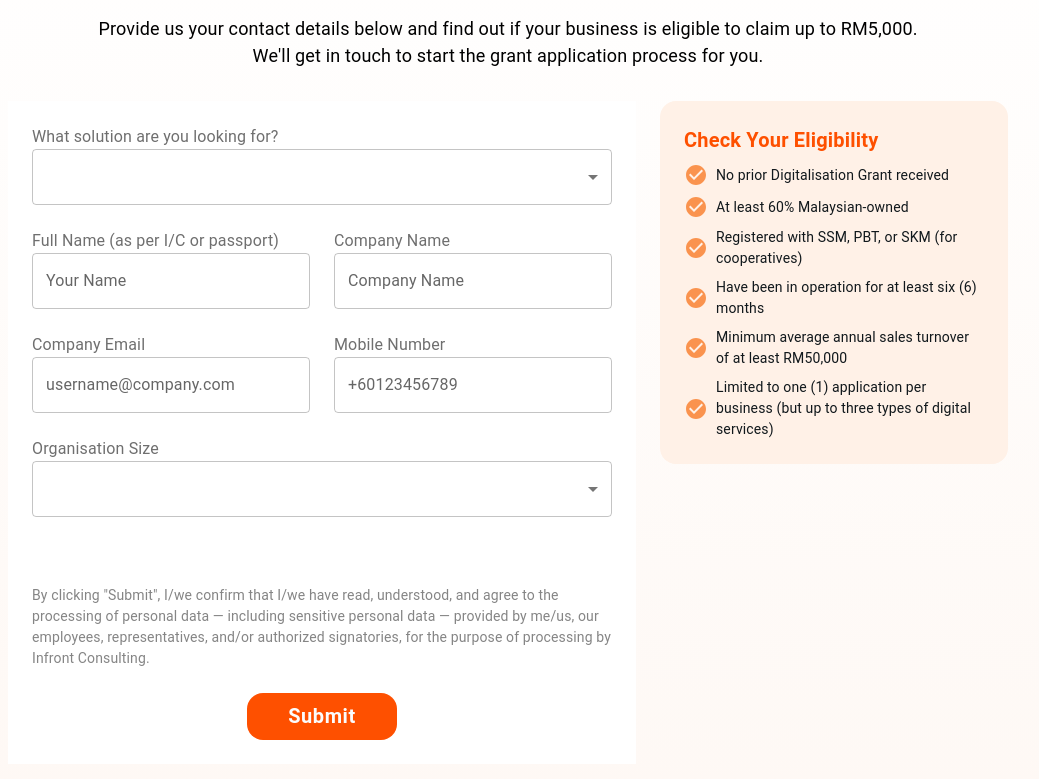
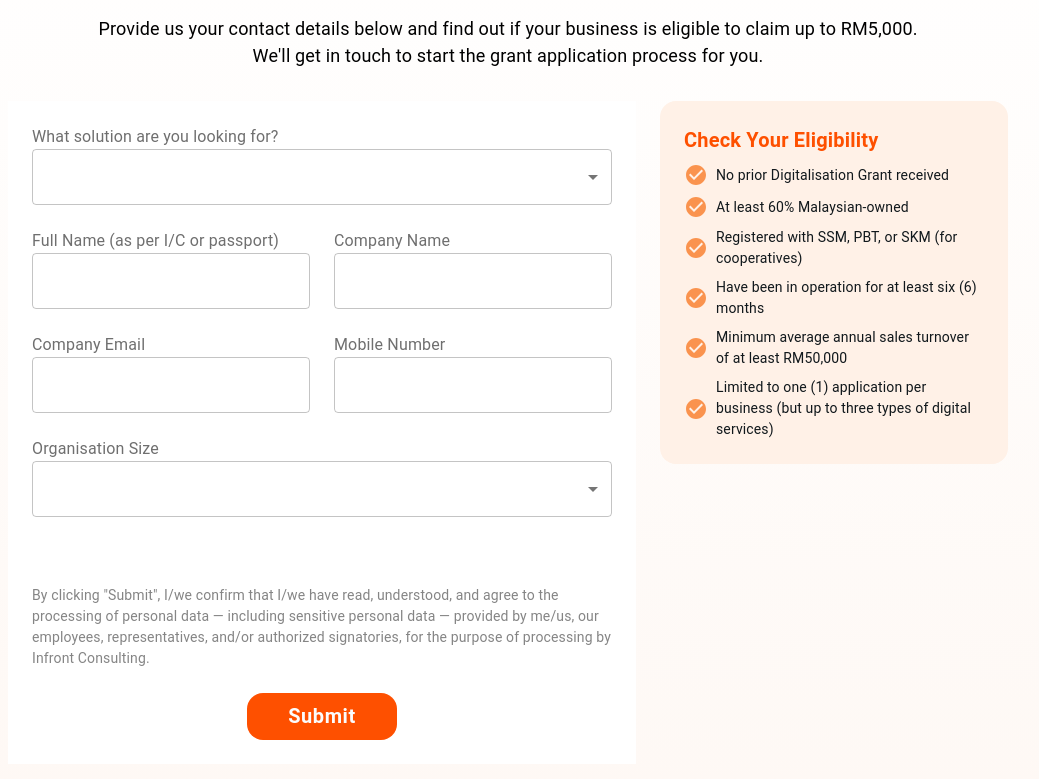
Before and after one commit to Infront-Development/madani-landing-page, a React (Create React App) app in the folder landing-page/: page / in a window 1280 px wide. Shown: the part 5201-5980 px from the top of the page, without its empty margins (132-1171 px from the left). Built offline with nearby package versions, Linux system fonts and the light colour scheme; the HTML template or start-up script is replaced by a standard one.

Commit message:
finalized styling

```diff
--- a/landing-page/package.json
+++ b/landing-page/package.json
@@ -15,8 +15,10 @@
     "@types/node": "^16.18.126",
     "@types/react": "^19.1.9",
     "@types/react-dom": "^19.1.7",
+    "axios": "^1.11.0",
     "react": "^19.1.1",
     "react-dom": "^19.1.1",
+    "react-hook-form": "^7.62.0",
     "react-scripts": "5.0.1",
     "typescript": "^4.9.5",
     "web-vitals": "^2.1.4"
--- a/landing-page/src/WebView.tsx
+++ b/landing-page/src/WebView.tsx
@@ -10,6 +10,7 @@ import {
   MenuItem,
   Fade,
   Fab,
+  FormControl
 } from "@mui/material";
 import {
   CheckCircle,
@@ -28,6 +29,7 @@ import {
 import { useRef, useState, useEffect, RefObject } from "react";
 import SampleProjectImages from './components/SampleProjectImages';
 import FAQ from "./components/FAQ";
+import { useSubmitForm } from "./hooks/useSubmitForm";
 
 import InfrontLogo from "./assets/images/Infront_Logo_With_CDB_Logo_1.png";
 import InfrontLogo2 from "./assets/images/Infront_Logo_With_CDB_Logo_2.png";
@@ -65,9 +67,8 @@ function WebView() {
   const formRef = useRef<HTMLDivElement>(null);
   const stepByStepRef = useRef<HTMLDivElement>(null);
   const solutionRef = useRef<HTMLDivElement>(null);
-  const [solution, setSolution] = useState<string>("");
-  const [orgSize, setOrgSize] = useState<string>("");
   const [scrollToTopButton, setScrollToTopButton] = useState<boolean>(false);
+  const { register, handleSubmit, onSubmit, errors } = useSubmitForm();
 
   const scrollTo = (ref: RefObject<HTMLDivElement | null>) => {
     if (ref.current && ref.current !== null) {
@@ -79,6 +80,12 @@ function WebView() {
         behavior: "smooth"
       })
     }
+  };
+  const scrollToTop = () => {
+    window.scrollTo({
+      top: 0,
+      behavior: "smooth"
+    })
   };
 
   useEffect(() => {
@@ -94,12 +101,6 @@ function WebView() {
       return () => window.removeEventListener("scroll", toggleVisibility);
     }, []);
 
-    const scrollToTop = () => {
-      window.scrollTo({
-        top: 0,
-        behavior: "smooth"
-      })
-    };
 
   return (
     <Stack alignItems="center">
@@ -589,52 +590,84 @@ function WebView() {
               <Typography fontSize="18px" fontWeight="400" color="#000000">We'll get in touch to start the grant application process for you.</Typography>
             </Stack>
           </Stack>
+          <form onSubmit={handleSubmit((data) => onSubmit(data))}>
+
             <Stack width="100%" flexDirection="row" gap="24px">
               <Stack flex={1} p="24px" gap="24px" bgcolor="#FFF">
                 <Stack flex={1}>
+                  <FormControl>
                     <Typography fontSize="16px" fontWeight="400" color="#6F6F6F">What solution are you looking for?</Typography>
-                <Select value={solution} label="I would like to learn more about" onChange={(e)=> setSolution(e.target.value)}>
+                    <Select {...register("solution", {required: "Please select the solution"})} defaultValue="">
                       <MenuItem value="emis">EMIS 360</MenuItem>
                       <MenuItem value="althr">altHR</MenuItem>
                       <MenuItem value="insuite">inSuite</MenuItem>
                       <MenuItem value="omni">OMNI</MenuItem>
                     </Select>
+                    <Typography fontSize="16px" fontWeight="400" color="error">
+                      {errors.solution?.message}
+                    </Typography>
+                  </FormControl>
                 </Stack>
                 <Stack flexDirection="row" gap="24px">
                   <Stack flex={1}>
+                    <FormControl>
                       <Typography fontSize="16px" fontWeight="400" color="#6F6F6F">Full Name (as per I/C or passport)</Typography>
-                  <TextField label="Your Name" />
+                      <TextField {...register("fullName", {required: "Please fill in the field"})}/>
+                      <Typography fontSize="16px" fontWeight="400" color="error">
+                        {errors.fullName?.message}
+                      </Typography>
+                    </FormControl>
                   </Stack>
                   <Stack flex={1}>
+                    <FormControl>
                       <Typography fontSize="16px" fontWeight="400" color="#6F6F6F">Company Name</Typography>
-                  <TextField label="Company Name"/>
+                      <TextField {...register("companyName", {required: "Please fill in the field"})} />
+                      <Typography fontSize="16px" fontWeight="400" color="error">
+                        {errors.companyName?.message}
+                      </Typography>
+                    </FormControl>
                   </Stack>
                 </Stack>
                 <Stack flexDirection="row" gap="24px">
                   <Stack flex={1}>
+                    <FormControl>
                       <Typography fontSize="16px" fontWeight="400" color="#6F6F6F">Company Email</Typography>
-                  <TextField label="username@company.com" />
+                      <TextField type="email" {...register("email", {required: "Please fill in the field"})} />
+                      <Typography fontSize="16px" fontWeight="400" color="error">
+                        {errors.email?.message}
+                      </Typography>
+                    </FormControl>
                   </Stack>
                   <Stack flex={1}>
+                    <FormControl>
                       <Typography fontSize="16px" fontWeight="400" color="#6F6F6F">Mobile Number</Typography>
-                  <TextField label="+60123456789" />
+                      <TextField {...register("mobile", {required: "Please fill in the field", pattern: {value: /^[0-9]{10, 11}$/, message: "Please enter a valid number"}})}/>
+                      <Typography fontSize="16px" fontWeight="400" color="error">
+                        {errors.mobile?.message}
+                      </Typography>
+                    </FormControl>
                   </Stack>
                 </Stack>
                 <Stack flex={1}>
+                  <FormControl>
                     <Typography fontSize="16px" fontWeight="400" color="#6F6F6F">Organisation Size</Typography>
-                <Select value={orgSize} label="Please select size of organisation" onChange={(e)=> setOrgSize(e.target.value)}>
+                    <Select {...register("orgSize", {required: "Please select the size"})} defaultValue="">
                       <MenuItem value="10">10+</MenuItem>
                       <MenuItem value="50">50+</MenuItem>
                       <MenuItem value="100">100+</MenuItem>
                       <MenuItem value="200">200+</MenuItem>
                       <MenuItem value="300">Above 300</MenuItem>
                     </Select>
+                    <Typography fontSize="16px" fontWeight="400" color="error">
+                      {errors.orgSize?.message}
+                    </Typography>
+                  </FormControl>
                 </Stack>
                 <Stack mt="44px">
                   <Typography fontSize="14px" fontWeight="400" color="#858585">By clicking "Submit", I/we confirm that I/we have read, understood, and agree to the processing of personal data — including sensitive personal data — provided by me/us, our employees, representatives, and/or authorized signatories, for the purpose of processing by Infront Consulting.</Typography>
                 </Stack>
                 <Stack alignItems="center">
-                <Button variant="contained"  sx={{...buttonStyle, bgcolor: "#FE5000", width: "150px", fontSize:"20px", fontWeight:"600", color:"#FBFCFD" }}>Submit</Button>
+                  <Button variant="contained" type="submit" sx={{...buttonStyle, bgcolor: "#FE5000", width: "150px", fontSize:"20px", fontWeight:"600", color:"#FBFCFD" }}>Submit</Button>
                 </Stack>
               </Stack>
               <Stack width="300px" height="100%" p="24px" bgcolor="#FFF1E7" borderRadius="16px" gap="8px">
@@ -665,6 +698,7 @@ function WebView() {
                 </Stack>
               </Stack>
             </Stack>
+          </form>
         </Stack>
       </Stack>
       <FAQ view="web"/>
--- /dev/null
+++ b/landing-page/src/hooks/useSubmitForm.ts
@@ -0,0 +1,48 @@
+import { useForm } from "react-hook-form";
+import axios from "axios";
+
+interface IFormData {
+  solution: string,
+  fullName: string,
+  companyName: string,
+  email: string,
+  mobile: string,
+  orgSize: string
+};
+const formDefaultValue = {
+    solution: "",
+    fullName: "",
+    companyName: "",
+    email: "",
+    mobile: "",
+    orgSize: ""
+}
+
+export const useSubmitForm = () => {
+    const {
+        register,
+        handleSubmit,
+        watch,
+        formState: {errors}
+    } = useForm<IFormData>({
+        defaultValues: formDefaultValue,
+    });
+
+    const onSubmit = async (data: IFormData) => {
+        try {
+            const response = await axios.post("https://infrontapac.activehosted.com/proc.php", data);
+            console.log("Success: ", response.data)
+        } catch (error: any) {
+            console.error("Error:", error.response?.data || error.message);
+        }
+    };
+
+
+    return ({
+        register,
+        handleSubmit,
+        watch,
+        onSubmit,
+        errors,
+    });
+}
```
Also changed, not shown: 1 other file (tests, documents, lock files or other folders). Lines whose indentation alone changed are shown as unchanged.
